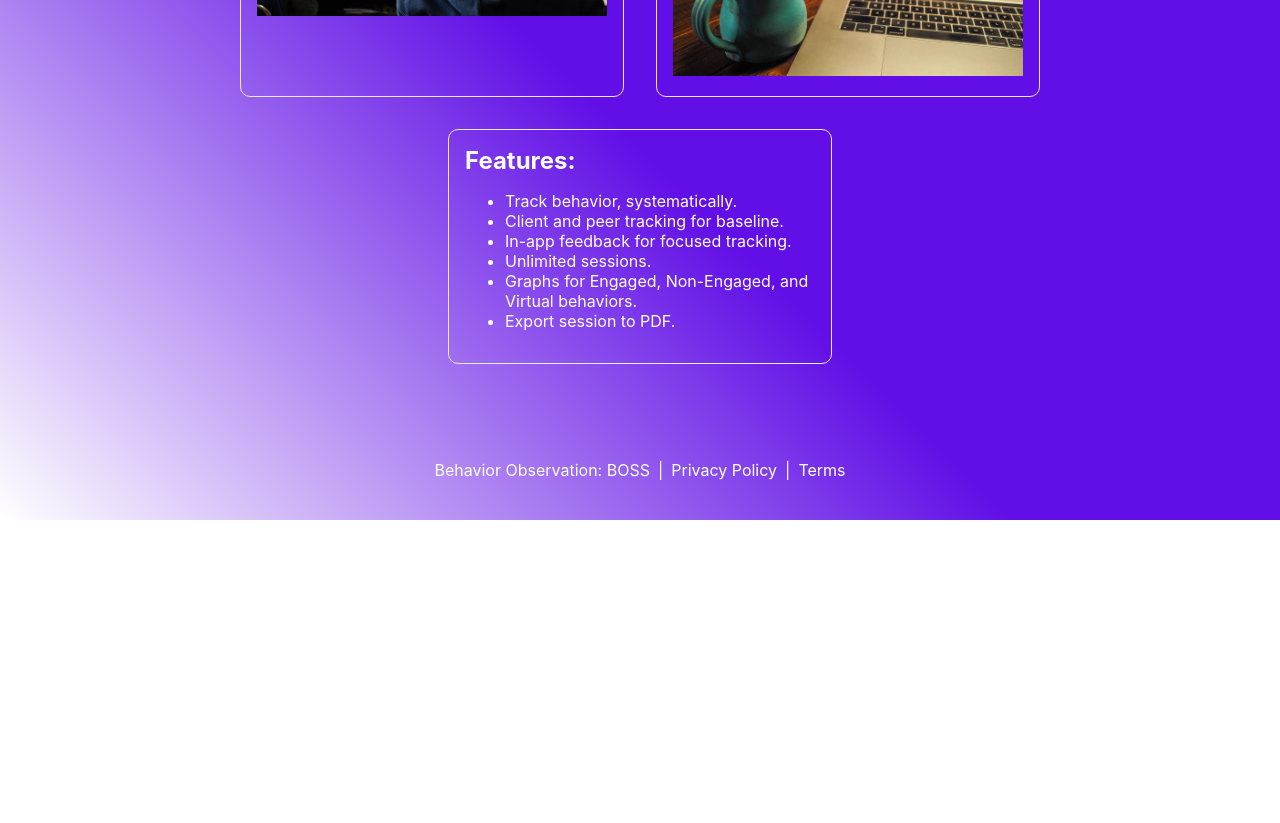
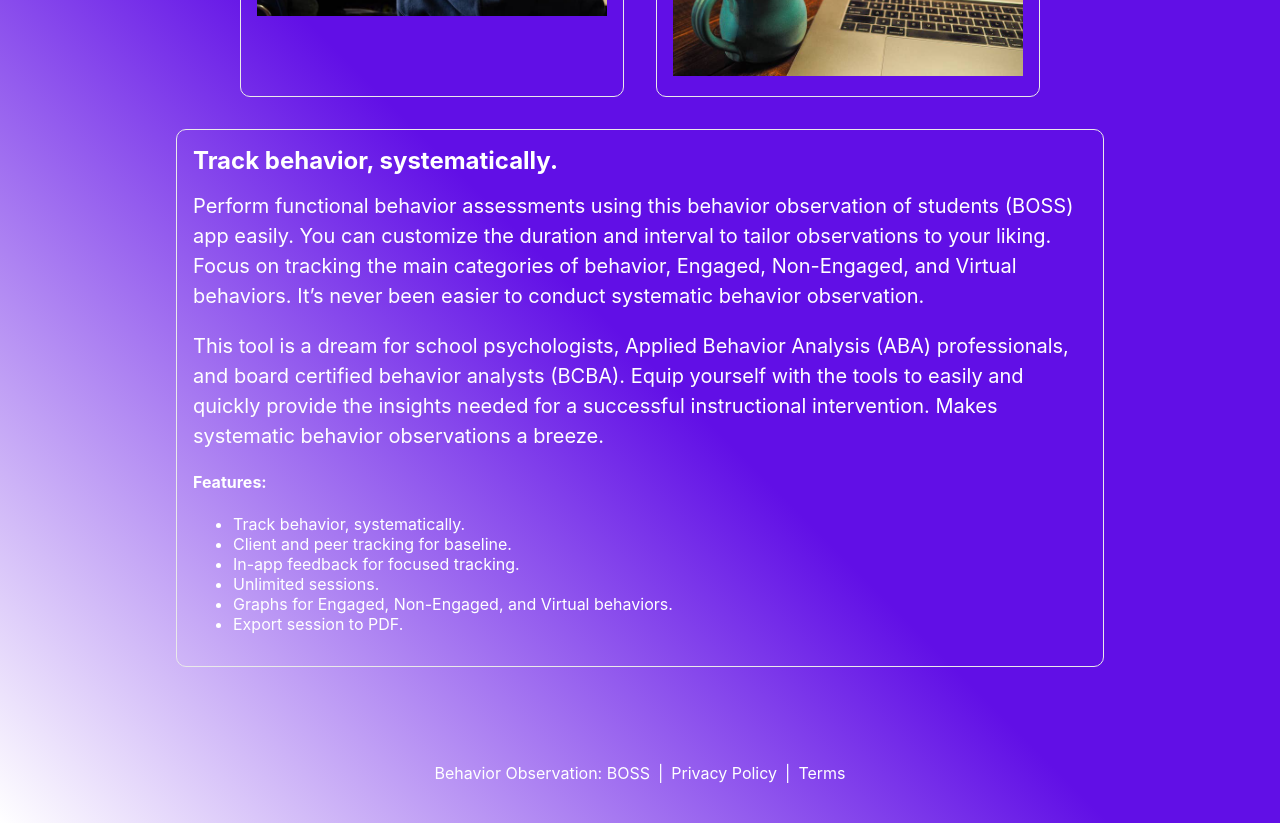
Before and after one commit to adeubank/www.behaviorobservationtools.com, a Next.js app: page / in a window 1280 px wide. Shown: the part 1260-2083 px from the top of the page. Before the commit the page ends 1780 px from the top, so only its background shows below. Built offline with nearby package versions, Linux system fonts and the light colour scheme.

Commit message:
Update content and wider layout

```diff
--- a/pages/index.js
+++ b/pages/index.js
@@ -62,7 +62,24 @@ export default function Home() {
          </div>
 
          <div className={styles.card}>
-           <h3>Features:</h3>
+           <h3>Track behavior, systematically.</h3>
+           <p>
+              Perform functional behavior assessments using this behavior
+              observation of students (BOSS) app easily. You can customize the
+              duration and interval to tailor observations to your liking.
+              Focus on tracking the main categories of behavior, Engaged,
+              Non-Engaged, and Virtual behaviors. It’s never been easier to
+              conduct systematic behavior observation.
+            </p>
+            <br/>
+           <p>
+             This tool is a dream for school psychologists, Applied Behavior
+             Analysis (ABA) professionals, and board certified behavior analysts
+              (BCBA). Equip yourself with the tools to easily and quickly provide
+              the insights needed for a successful instructional intervention.
+              Makes systematic behavior observations a breeze.
+           </p>
+           <h4>Features:</h4>
            <ul>
              <li>Track behavior, systematically.</li>
              <li>Client and peer tracking for baseline.</li>
--- a/styles/Home.module.css
+++ b/styles/Home.module.css
@@ -172,7 +172,6 @@
 
 .card {
   margin: 1rem;
-  flex-basis: 40%;
   padding: 1rem;
   text-align: left;
   color: inherit;
@@ -182,6 +181,16 @@
   transition: color 0.15s ease, border-color 0.15s ease,  background-color 0.15s ease;
   min-width: 320px;
   max-width: 100%;
+}
+
+.row .card {
+  flex-basis: 40%;
+}
+
+@media screen and (min-width: 568px) {
+  .card {
+    width: 100%;
+  }
 }
 
 .card:hover,
```
